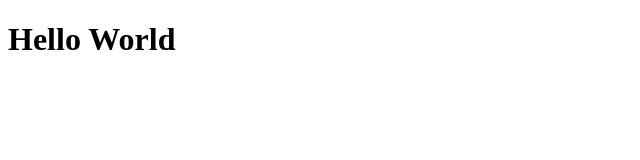
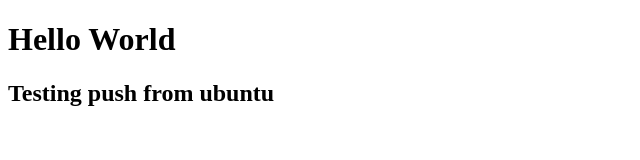
Before and after one commit to yasir-rtx/fullstack, a plain HTML site: page Front End/01 - HTML/index.html in a window 1280 px wide. Shown: the whole page, without its empty margins (0-640 px from the left). Drawn offline with Linux system fonts and the light colour scheme.

Commit message:
Testing push from ubuntu

```diff
--- a/Front End/01 - HTML/index.html
+++ b/Front End/01 - HTML/index.html
@@ -7,5 +7,6 @@
 </head>
 <body>
     <h1>Hello World</h1>
+    <h2>Testing push from ubuntu</h2>
 </body>
 </html>
```
